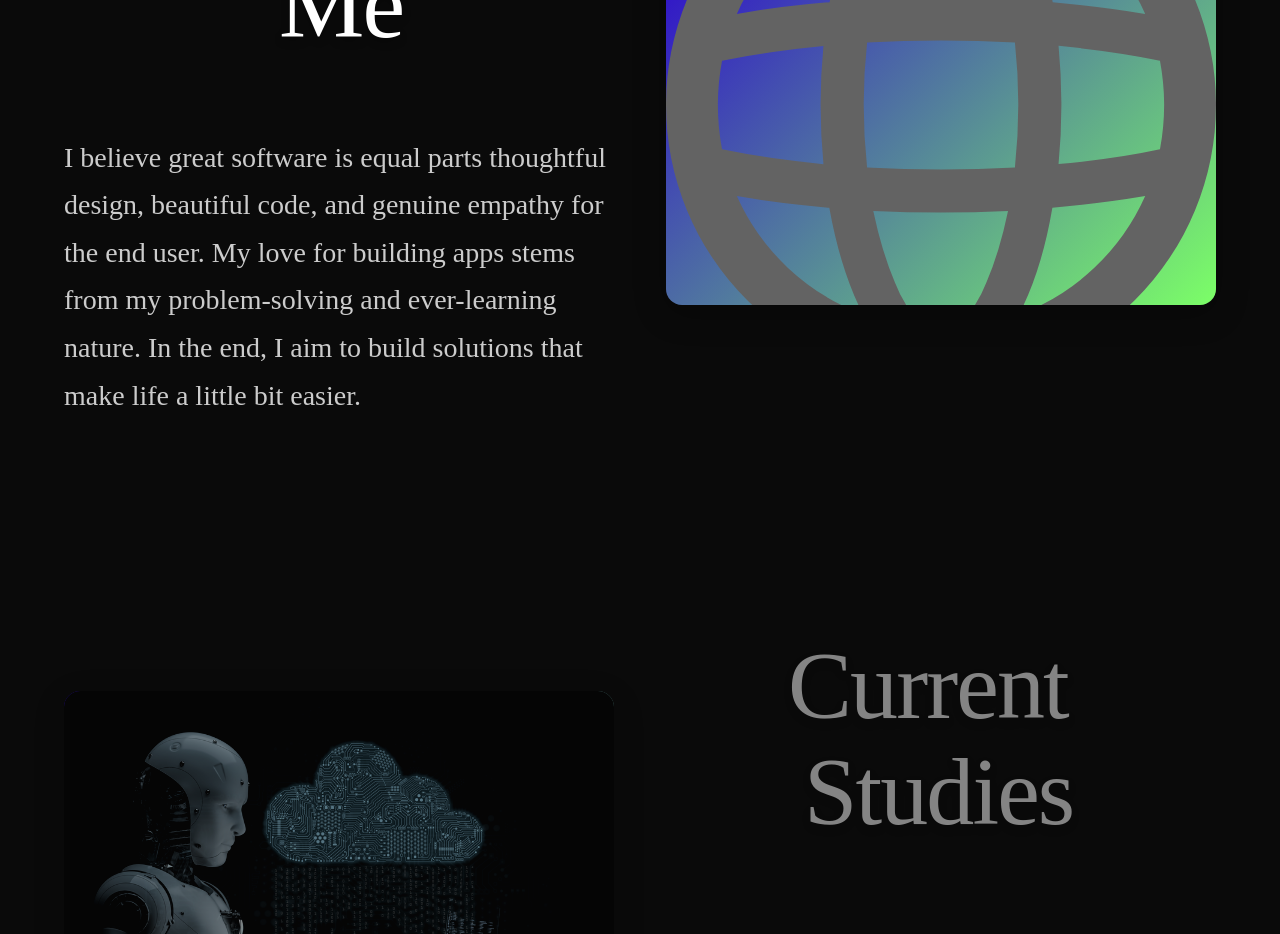
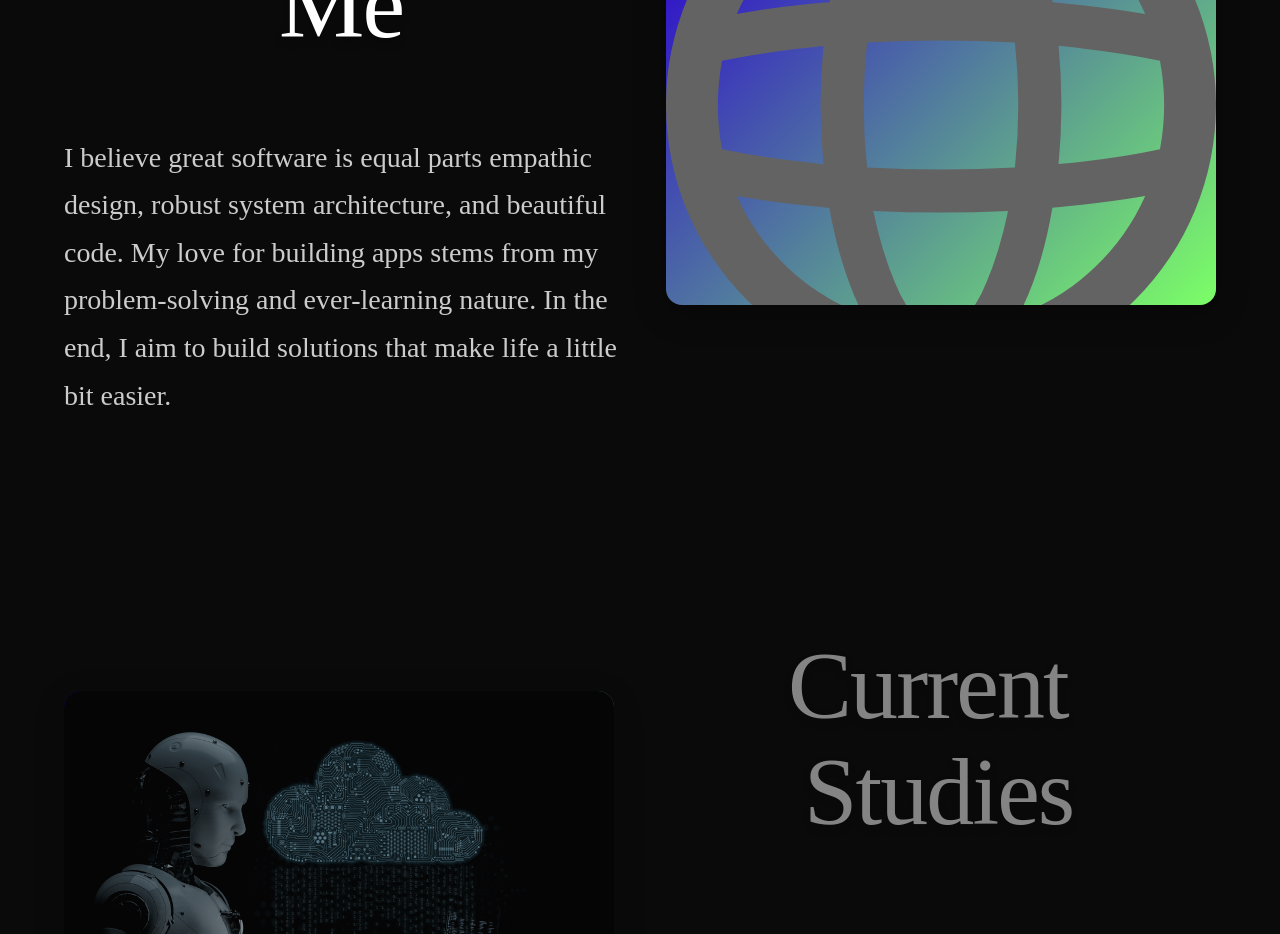
Before and after one commit to geogoesbeepboop/me-ui, a Next.js app: page /about in a window 1280 px wide. Shown: the part 1020-1954 px from the top of the page. Built offline with nearby package versions, Linux system fonts and the light colour scheme; a web font is replaced by a local one.

Commit message:
Small tweaks to /about and /home texts

```diff
--- a/src/app/about/page.tsx
+++ b/src/app/about/page.tsx
@@ -22,7 +22,7 @@ const sections = [
     key: 'drives',
     title: 'What Drives Me',
     text: `
-    I believe great software is equal parts thoughtful design, beautiful code, and genuine empathy for the end user.
+    I believe great software is equal parts empathic design, robust system architecture, and beautiful code.
     My love for building apps stems from my problem-solving and ever-learning nature.
     In the end, I aim to build solutions that make life a little bit easier.`,
     image: '/globe.svg',
--- a/src/app/page.tsx
+++ b/src/app/page.tsx
@@ -21,7 +21,7 @@ export default function Home() {
           <span>I'm a</span>
           <div className="rotating-text-wrapper">
             <RotatingText
-              texts={['Fullstack Engineer', 'Cloud Practitioner', 'AI Developer', 'Jazz Enthusiast']}
+              texts={['Fullstack Engineer', 'Cloud Practitioner', 'AI Enthusiast', 'Jazz Lover', 'Passionate Foodie']}
               staggerFrom={"first"}
               initial={{ y: "60%" }}
               animate={{ y: 0 }}
```
